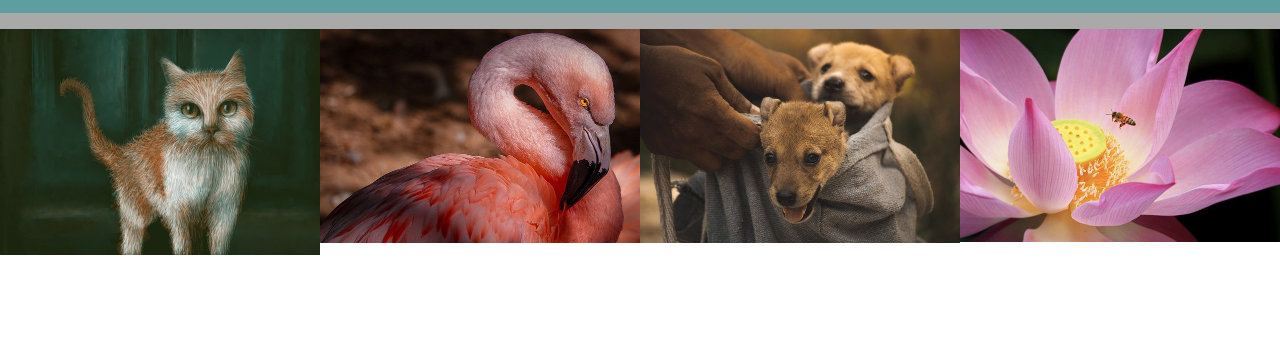
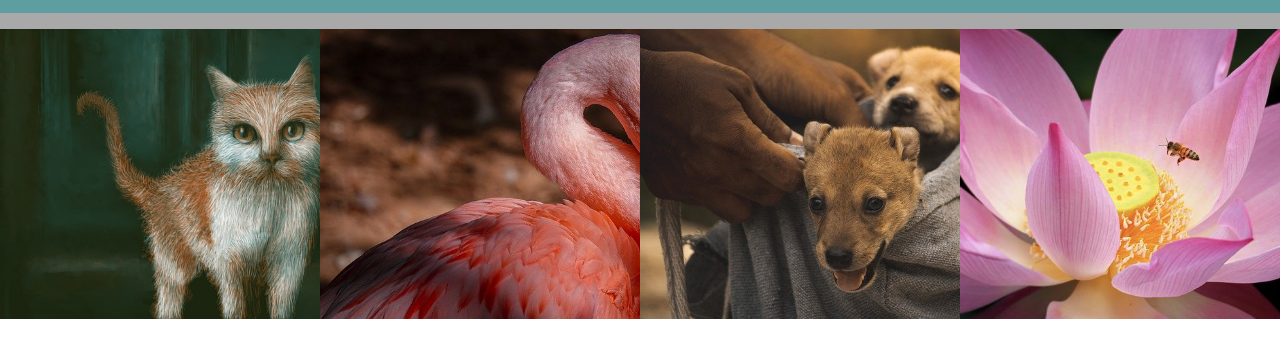
Before and after one commit to guicamargo19/galeria_de_fotos, a plain HTML site: page index.html in a window 1280 px wide. Shown: the part 57-414 px from the top of the page. Drawn offline with nearby package versions, Linux system fonts and the light colour scheme.

Commit message:
Fixed img height attribute

```diff
--- a/style.css
+++ b/style.css
@@ -66,12 +66,12 @@ ul li {
     max-width: 25%;
     list-style: none;
     position: relative;
-    max-height: 280px;
+    max-height: 290px;
     overflow-y: hidden;
 }
 
 ul li img {
-    width: 100%;
+    height: 100%;
 }
 
 .imagem-link {
```
